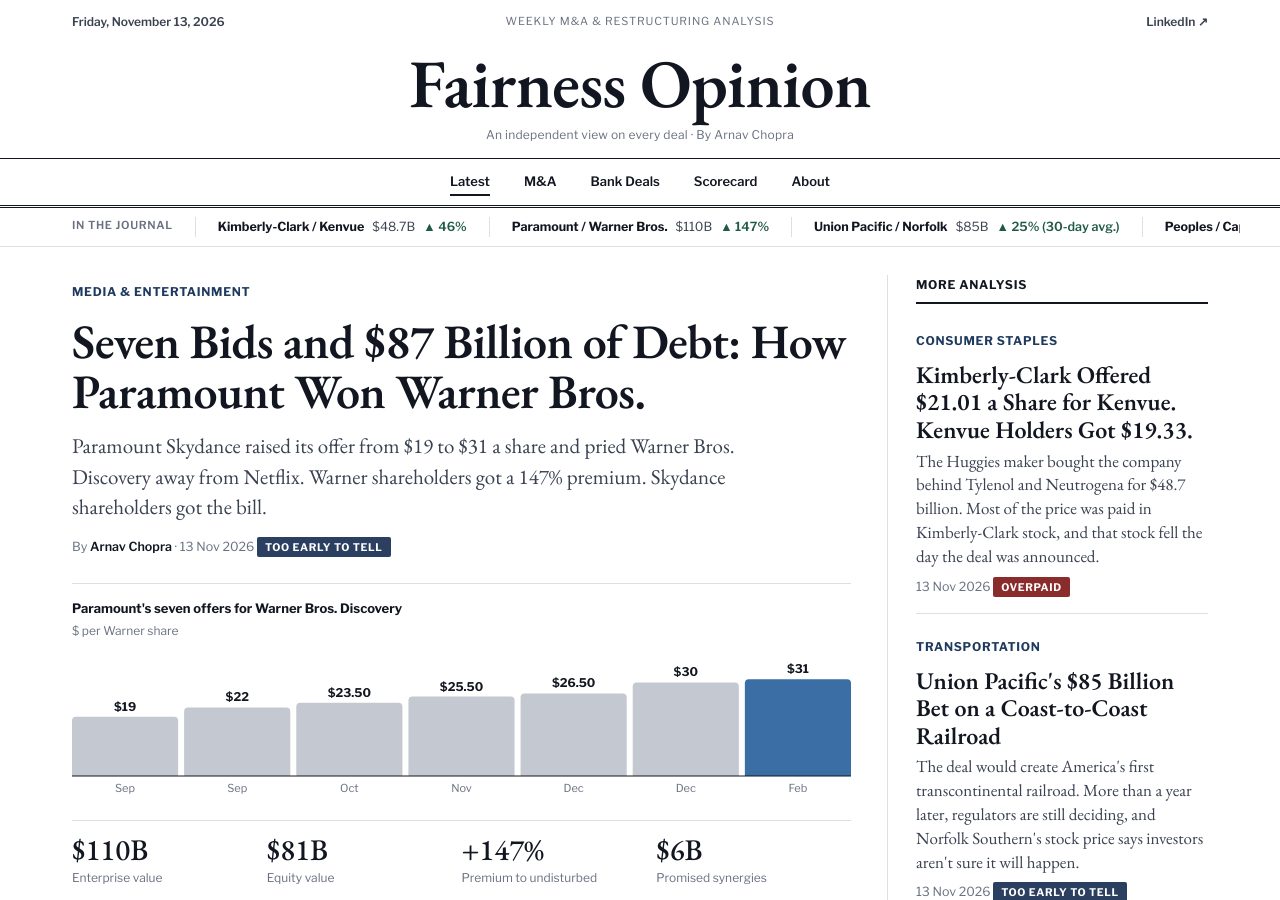
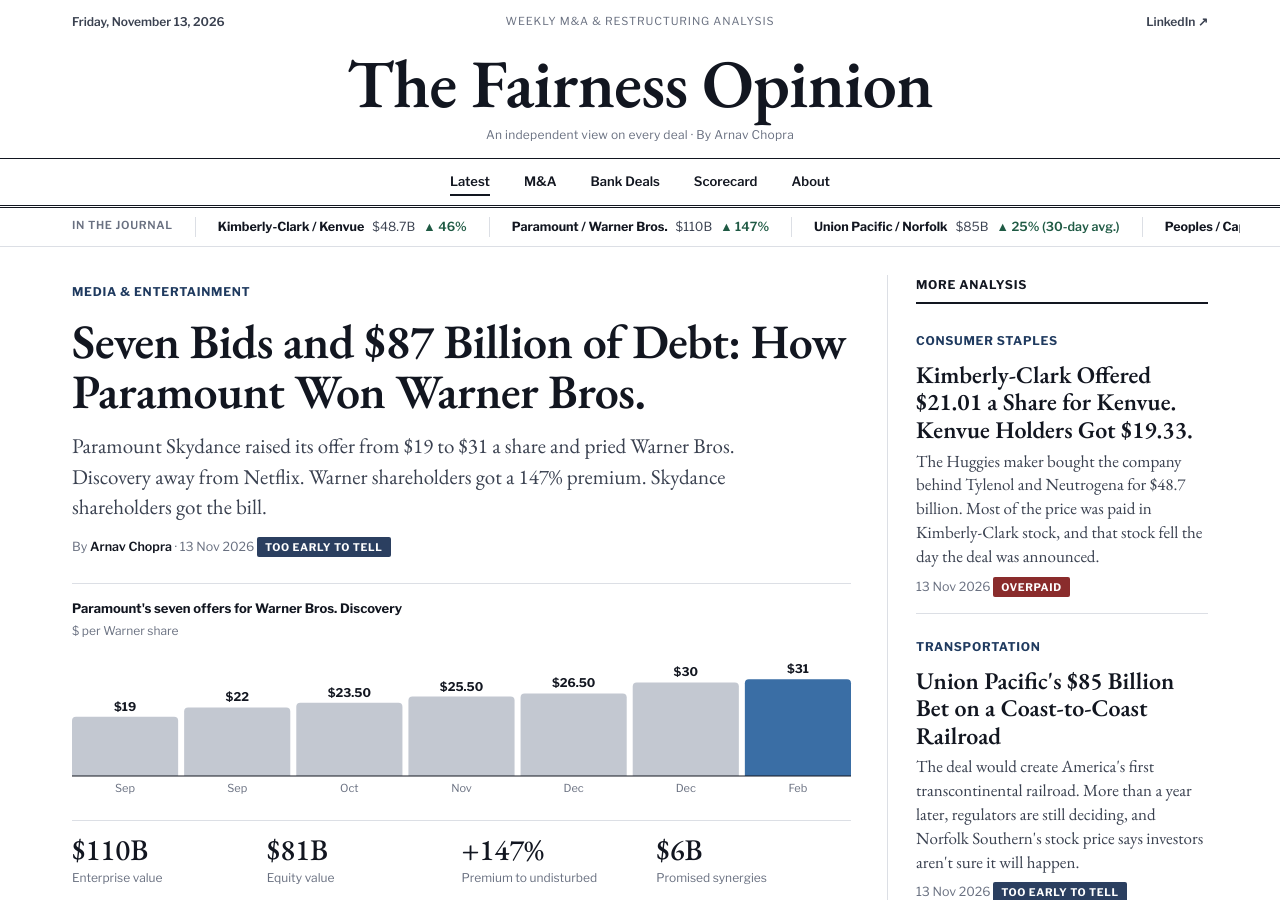
Before and after one commit to arnavchopra24/arnavchopra24, a Jekyll site: the page built from index.html, in a window 1280 px wide and 900 px high. Built offline with Jekyll 4.4.1, drawn with Linux system fonts in a browser that asks for light colours; some of the changed text lies outside the part shown.

Commit message:
Update _config.yml

```diff
--- a/_config.yml
+++ b/_config.yml
@@ -4,7 +4,7 @@
 #  to hide that link on the site.
 # ─────────────────────────────────────────────────────────────
 
-title: Fairness Opinion
+title: The Fairness Opinion
 description: An independent view on every deal. Weekly analysis of M&A, bank mergers and restructurings by Arnav Chopra.
 
 author:
```
